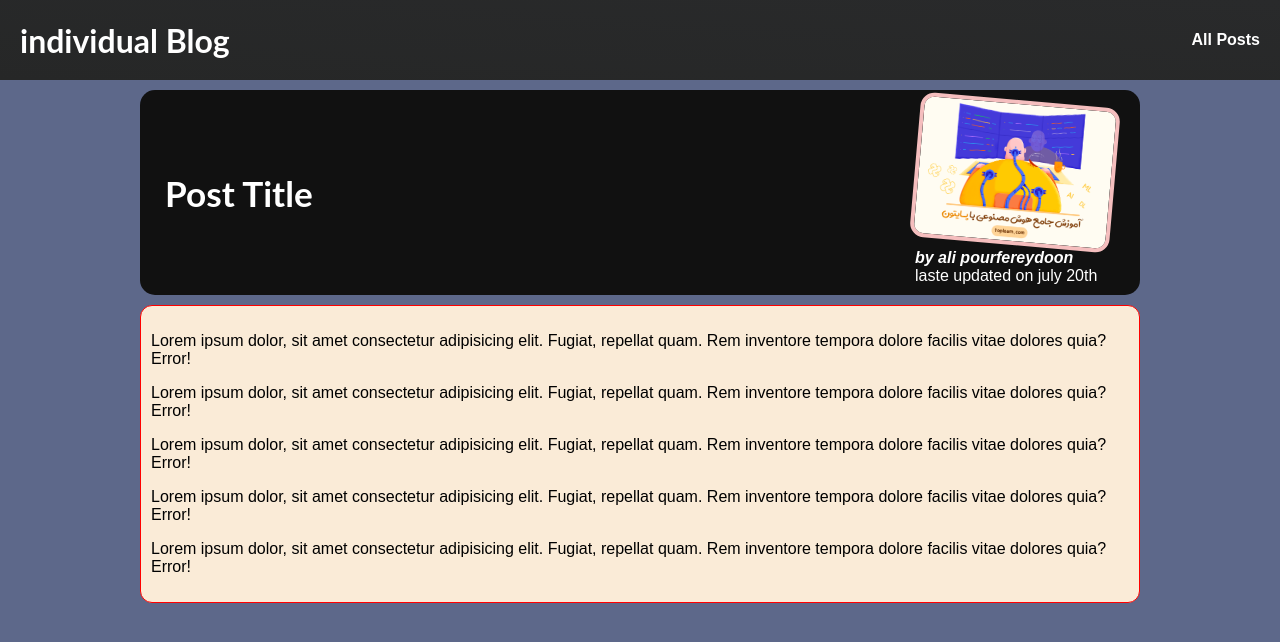
After one commit to alipourfereydoon/blogpage-django, a Django app: template blog/templates/blog/post_detail.html in a window 1280 px wide. The commit adds this page. Shown: the top 642 px of the page. Run offline with Django 5.2, Linux system fonts and the light colour scheme; the template is opened without the code that fills it, so the values that code supplies are empty.

Commit message:
create detaile post template and add css style to the post-detail.html

```diff
--- /dev/null
+++ b/blog/static/blog/post-detail.css
@@ -0,0 +1,45 @@
+#summery{
+    display: flex;
+    flex-direction: row;
+    justify-content: space-between;
+    align-items: center;
+    max-width: 1000px;
+    margin: 10px auto;
+    background-color: rgb(17, 17, 17);
+    border-radius: 15px;
+    padding: 10px 25px;
+}
+
+#summery article img{
+    width: 200px;
+    border: 4px solid rgb(245, 190, 190);
+    border-radius: 14px;
+    transform: rotateZ(5deg);
+}
+
+#summery article address{
+    color: white;
+    font-weight: bold;
+
+}
+
+#summery article div{
+    color:white;
+
+}
+
+#summery h2{
+    color: white;
+    font-weight: bold;
+    text-transform: capitalize;
+    font-size: 2.2rem;
+}
+
+main{
+    max-width: 1000px;
+    margin: 10px auto;
+    border: 1px solid red;
+    border-radius: 12px;
+    background-color: antiquewhite;
+    padding: 10px;
+}
--- a/blog/templates/blog/includes/posts.html
+++ b/blog/templates/blog/includes/posts.html
@@ -1,7 +1,7 @@
 {% load static %}
 <li>
     <article class="post">
-        <a href="">
+        <a href="{% url "post:post-detail-page" "learning-django" %}">
             <img src="{% static 'blog/images/django.png' %}" alt="learning django">
             <div class="post__content">
                 <h3>Learning Django</h3>
--- /dev/null
+++ b/blog/templates/blog/post_detail.html
@@ -0,0 +1,37 @@
+{% extends "base.html" %}
+{% load static %}
+{% block title %}titlt of the post{% endblock title %}
+{% block header_reference %}
+<link rel="stylesheet" href="{% static 'blog/index.css' %}">
+<link rel="stylesheet" href="{% static 'blog/post-detail.css' %}">
+{% endblock header_reference %}
+{% block content %}
+<section id="summery">
+    <h2>post title</h2>
+    <article>
+<img src="{% static 'blog/images/ml.png' %}" alt="">
+<address>by ali pourfereydoon</address>
+<div>
+    laste updated on
+    <time datetime="">july 20th</time>
+</div>
+    </article>
+</section>
+<main>
+<p>Lorem ipsum dolor, sit amet consectetur adipisicing elit. Fugiat, repellat quam.
+    Rem inventore tempora dolore facilis vitae dolores quia? Error!
+</p>
+<p>Lorem ipsum dolor, sit amet consectetur adipisicing elit. Fugiat, repellat quam.
+    Rem inventore tempora dolore facilis vitae dolores quia? Error!
+</p>
+<p>Lorem ipsum dolor, sit amet consectetur adipisicing elit. Fugiat, repellat quam.
+    Rem inventore tempora dolore facilis vitae dolores quia? Error!
+</p>
+<p>Lorem ipsum dolor, sit amet consectetur adipisicing elit. Fugiat, repellat quam.
+    Rem inventore tempora dolore facilis vitae dolores quia? Error!
+</p>
+<p>Lorem ipsum dolor, sit amet consectetur adipisicing elit. Fugiat, repellat quam.
+    Rem inventore tempora dolore facilis vitae dolores quia? Error!
+</p>
+</main>
+{% endblock content %}
--- a/blog/urls.py
+++ b/blog/urls.py
@@ -1,6 +1,7 @@
 from django.urls import path
 from . import views
 
+app_name="post"
 urlpatterns = [
     path('',views.index,name='starting-page'),
     path('posts',views.posts,name='posts-page'),
--- a/blog/views.py
+++ b/blog/views.py
@@ -6,5 +6,5 @@ def index(request):
 def posts(request):
     return render(request,'blog/all-posts.html')
 
-def singlepost(request):
-    return render(request,'')
+def singlepost(request,slug):
+    return render(request,'blog/post_detail.html')
--- a/templates/base.html
+++ b/templates/base.html
@@ -10,9 +10,9 @@
 </head>
 <body>
 <header id="main-navigation">
-    <h1><a href="">individual Blog</a></h1>
+    <h1><a href="{% url "post:starting-page" %}">individual Blog</a></h1>
     <nav>
-        <a href="">All Posts</a>
+        <a href="{% url "post:posts-page" %}">All Posts</a>
     </nav>
 </header>
 {% block content %}{% endblock %}
```
